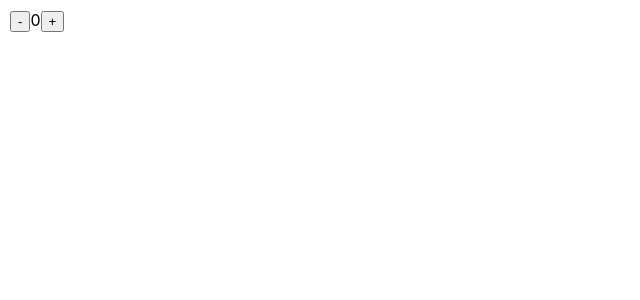
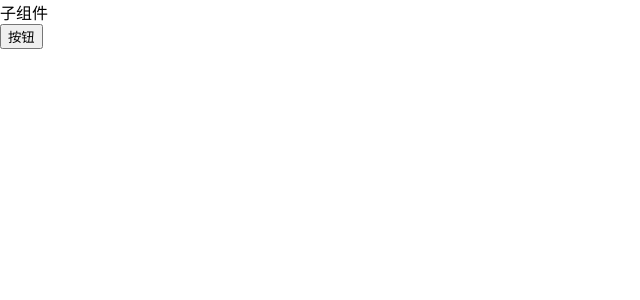
Before and after one commit to Richard-Lu-badbird/wuyou_react, a React (Create React App) app: page / in a window 1280 px wide. Shown: the top 300 px of the page, without its empty margins (0-640 px from the left). Built offline with nearby package versions, Linux system fonts and the light colour scheme.

Commit message:
React Hooks实践2 useRef

```diff
--- a/src/App.js
+++ b/src/App.js
@@ -1,41 +1,55 @@
-import { useState,useReducer } from "react"
+import { useState, forwardRef, useRef, useImperativeHandle } from "react"
 
+const Child = forwardRef(function (props, ref) {
+  useImperativeHandle(ref, ()=> ({
+    myFn: () => {
+      console.log('子组件myFn方法');
+    }
+  }))
+  return (
+    <div>子组件</div>
+  )
+})
+export default function App(params) {
 
-function countReducer(state, action) {
-  switch (action.type) {
-    case 'increment':
-      return state + 1
-    case 'decrement':
-      return state - 1
-    default:
-      throw new Error('')
-  }
-}
-export default function App() {
-  //Reducer用于统一管理状态的操作方式
-  //先复习useState的方式
+  //事例1:useRef记录普通变量
+  // const [count, setCount] = useState(0)
 
-  // const handleIncrement = () => setState(state + 1)
-  // const handleDecrement = () => setState(state - 1)
-  // const [state, setState] = useState(0)
+  // const prev = useRef()
+  // function handleClick() {
+  //   prev.current = count
+  //   setCount(count + 1)
+  // }
   // return (
-  //   <div style={{padding: 10}}>
-  //     <button onClick={handleDecrement}>-</button>
-  //     <span>{state}</span>
-  //     <button onClick={handleIncrement}>+</button>
+  //    <div>
+  //       <p>最新的count:{count}</p>
+  //       <button onClick={handleClick}>增大count</button>
+  //       <p>旧的count:{prev.current}</p>
+  //    </div>
+  // )
+  //事例2:useRef记录标签
+  // const inputRef = useRef(null)
+  // function handleClick() {
+  //   inputRef.current.focus()
+  // }
+  // return (
+  //   <div>
+  //     <input type="text" ref={inputRef}/>
+  //     <button onClick={handleClick}>按钮</button>
   //   </div>
   // )
 
-  //使用Reducer来实现
 
-  const [count, dispatch] = useReducer(countReducer, 0)
-  const handleIncrement = () => dispatch({type: "increment"})
-  const handleDecrement = () => dispatch({type: "decrement"})
+
+  //事例3:useRef记录子组件
+  const childRef = useRef()
+  function handleClick() {
+    childRef.current.myFn()
+  }
   return (
-    <div style={{padding: 10}}>
-      <button onClick={handleDecrement}>-</button>
-      <span>{count}</span>
-      <button onClick={handleIncrement}>+</button>
+    <div>
+      <Child ref={childRef}/>
+      <button onClick={handleClick}>按钮</button>
     </div>
   )
 }
```
